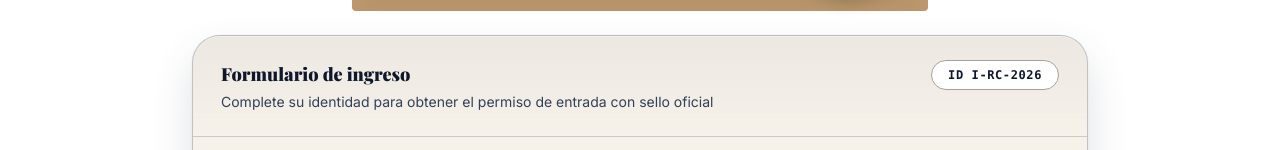
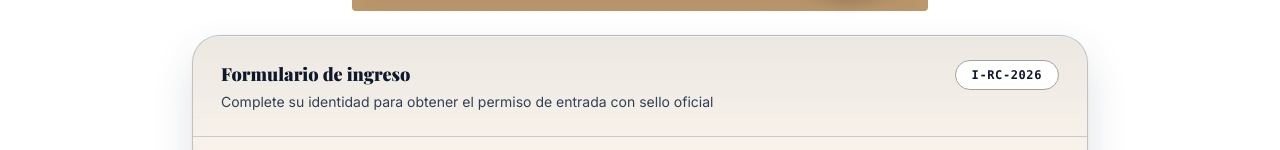
Before and after one commit to paupuentes919/wedding, a Vue app: page / in a window 1280 px wide. Shown: the part 577-727 px from the top of the page. Built offline with nearby package versions, Linux system fonts and the light colour scheme.

Commit message:
changed form

```diff
--- a/src/views/Home.vue
+++ b/src/views/Home.vue
@@ -150,7 +150,7 @@
             <div
               class="font-mono text-xs bg-white border border-stone-400 rounded-full px-4 py-1.5 text-slate-900 font-bold tracking-wider"
             >
-              ID I-RC-2026
+              I-RC-2026
             </div>
           </div>
 
@@ -528,7 +528,7 @@
           <div
             class="font-mono text-xs bg-white border border-stone-400 rounded-full px-4 py-1.5 text-slate-900 font-bold tracking-wider"
           >
-            ID P-RC-2026
+            I-EV-2026
           </div>
         </div>
 
@@ -597,7 +597,7 @@
                 copy.permitTitle
               }}</b>
               <span class="text-xs text-slate-600 font-mono"
-                >CODE: ENTRY-RC-PAU-DAK</span
+                >CODE: ENTRY-EV-PAU-DAK</span
               >
             </div>
             <pre class="font-mono text-sm text-slate-700 whitespace-pre-wrap">{{
```
